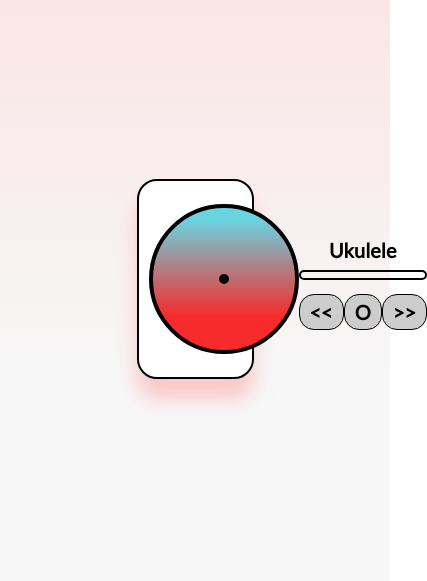
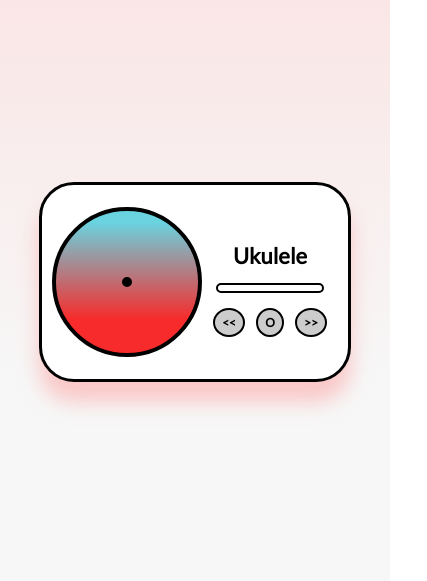
Before and after one commit to keshavkumar14092001/My-Music-Player, a plain HTML site: page index.html in a window 390 px wide. Shown: the part 263-844 px from the top of the page, 427 px wide, since content can reach past the window. Drawn offline with Linux system fonts and the light colour scheme.

Commit message:
Making Responsive

```diff
--- a/css/style.css
+++ b/css/style.css
@@ -1,6 +1,7 @@
 /* CSS RESET */
 
 @import url('https://fonts.googleapis.com/css?family=Lato&display=swap');
+
 * {
     margin: 0;
     padding: 0;
@@ -15,7 +16,7 @@
 .musicPlayerContainer {
     height: 100vh;
     width: 100%;
-    background: linear-gradient( 0deg, rgb(247, 247, 247) 23.8%, rgb(252, 221, 221) 92%);
+    background: linear-gradient(0deg, rgb(247, 247, 247) 23.8%, rgb(252, 221, 221) 92%);
     display: flex;
     flex-direction: column;
     justify-content: space-evenly;
@@ -23,14 +24,14 @@
 }
 
 .mainContainer {
-    border: 2px solid #000;
+    border: 3px solid #000;
     width: 30%;
     height: 200px;
     padding: 10px;
     display: flex;
     justify-content: space-evenly;
     align-items: center;
-    border-radius: 20px;
+    border-radius: 35px;
     background: #fff;
     box-shadow: 0 20px 20px 0 rgba(252, 169, 169, 0.6);
 }
@@ -51,6 +52,7 @@
     from {
         transform: rotate(0deg);
     }
+
     to {
         transform: rotate(360deg);
     }
@@ -59,7 +61,7 @@
 .circularBorder {
     border: 4px solid black;
     border-radius: 50%;
-    background: linear-gradient( 0deg, rgb(247, 43, 43) 23.8%, rgb(105, 211, 224) 92%);
+    background: linear-gradient(0deg, rgb(247, 43, 43) 23.8%, rgb(105, 211, 224) 92%);
     height: 150px;
     width: 150px;
     display: flex;
@@ -125,8 +127,9 @@
     font-weight: bold;
     padding: 5px 10px;
     border-radius: 15px;
-    border: 1px solid #000;
+    border: 2px solid #000;
     cursor: pointer;
+    border-radius: 50%;
 }
 
 .action-btn:hover {
@@ -143,3 +146,180 @@
     width: 0%;
     transition: width 0.1s linear;
 }
+
+/* Making Responsive */
+
+@media (max-width: 1300px) {
+
+    .mainContainer {
+        width: 45%;
+        height: 300px;
+    }
+
+    .circularBorder {
+        height: 200px;
+        width: 200px;
+    }
+
+    .musicPlayerContainer h1 {
+        font-size: 50px;
+    }
+
+    .action-btn {
+        font-size: 23px;
+        padding: 5px 10px;
+        border: 3px solid #000;
+        border-radius: 50%;
+    }
+
+    .rightContainer {
+        height: 160px;
+    }
+
+    .upperHalf {
+        height: 100px;
+    }
+
+    .musicName {
+        font-size: 30px;
+    }
+
+}
+
+@media(max-width: 1050px) {
+    .mainContainer {
+        width: 45%;
+    }
+
+    .action-btn {
+        font-size: 20px;
+        padding: 5px 10px;
+        border: 2px solid #000;
+        border-radius: 50%;
+    }
+
+    .musicName {
+        font-size: 22px;
+        font-weight: bold;
+    }
+
+    .circularBorder {
+        height: 175px;
+        width: 175px;
+    }
+}
+
+@media(max-width: 920px) {
+
+    .mainContainer {
+        width: 70%;
+        justify-content: space-around;
+        height: 400px;
+    }
+
+    .circularBorder {
+        height: 250px;
+        width: 250px;
+    }
+
+    .musicName {
+        font-size: 30px;
+    }
+
+    .action-btn {
+        font-size: 23px;
+        padding: 5px 10px;
+        border: 3px solid #000;
+        border-radius: 50%;
+    }
+
+    .rightContainer {
+        height: 160px;
+    }
+
+    .upperHalf {
+        height: 100px;
+    }
+
+    .musicPlayerContainer h1 {
+        font-size: 50px;
+    }
+}
+
+@media(max-width: 550px) {
+    .mainContainer {
+        width: 80%;
+        justify-content: space-between;
+        height: 300px;
+    }
+
+    .circularBorder {
+        height: 200px;
+        width: 200px;
+    }
+
+    .action-btn {
+        font-size: 18px;
+    }
+}
+
+@media (max-width: 440px) {
+
+    .mainContainer {
+        width: 80%;
+        justify-content: space-around;
+        height: 200px;
+    }
+
+    .action-btn {
+        font-size: 12px;
+        padding: 5px 7px;
+        border: 2px solid #000;
+        border-radius: 50%;
+        font-weight: bold;
+    }
+
+    .circularBorder {
+        height: 150px;
+        width: 150px;
+    }
+
+    .progressBar {
+        width: 80%;
+    }
+
+    .musicName {
+        font-size: 22px;
+    }
+
+    .musicPlayerContainer h1 {
+        font-size: 40px;
+    }
+
+    .upperHalf {
+        height: 80px;
+    }
+
+    .rightContainer {
+        height: 110px;
+    }
+}
+
+@media (max-width:380px) {
+    .musicPlayerContainer h1 {
+        font-size: 30px;
+    }
+
+    .circularBorder {
+        height: 125px;
+        width: 125px;
+    }
+
+    .musicName {
+        font-size: 20px;
+    }
+
+    .action-btn {
+        font-size: 10px;
+    }
+}
```
